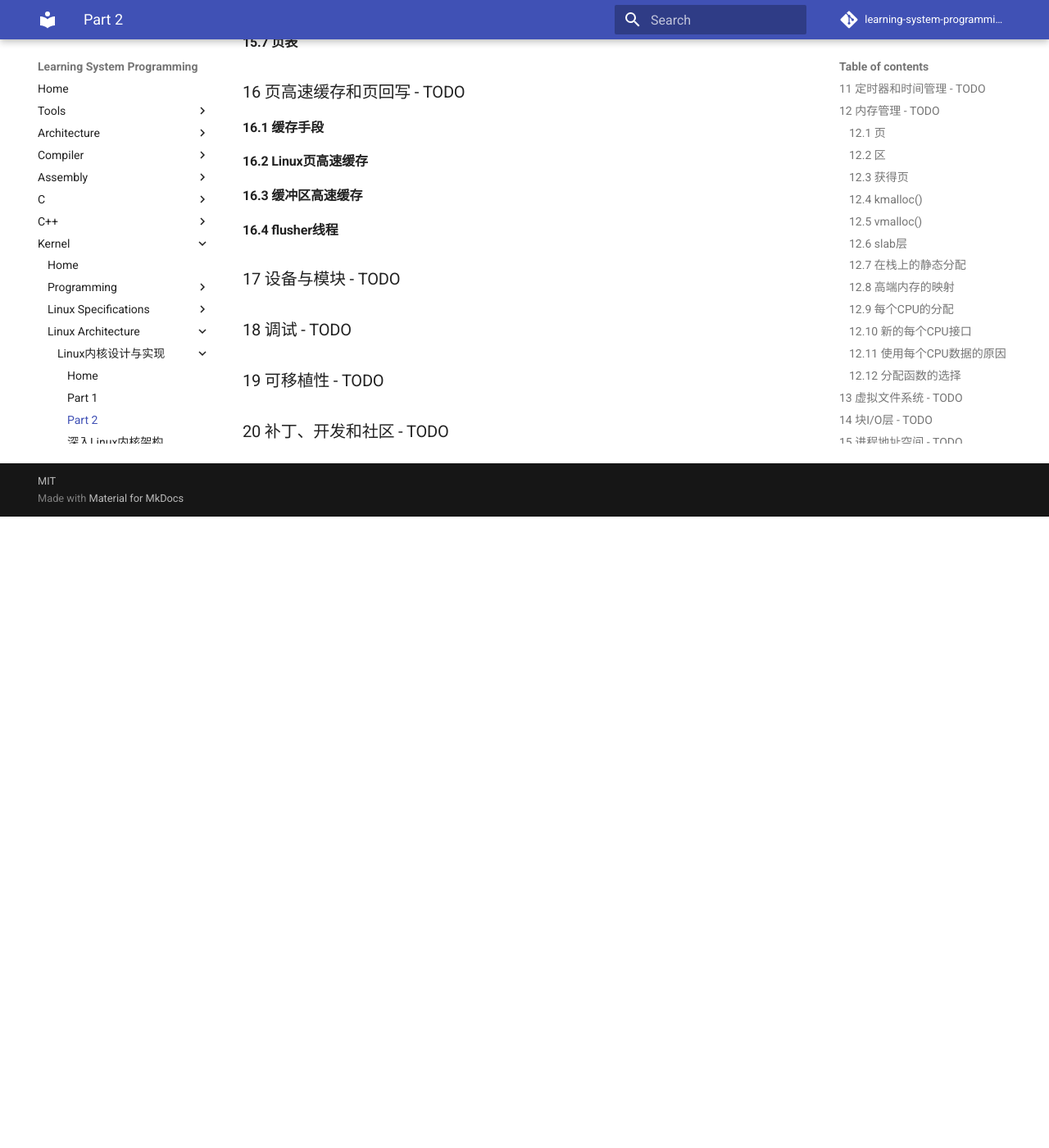
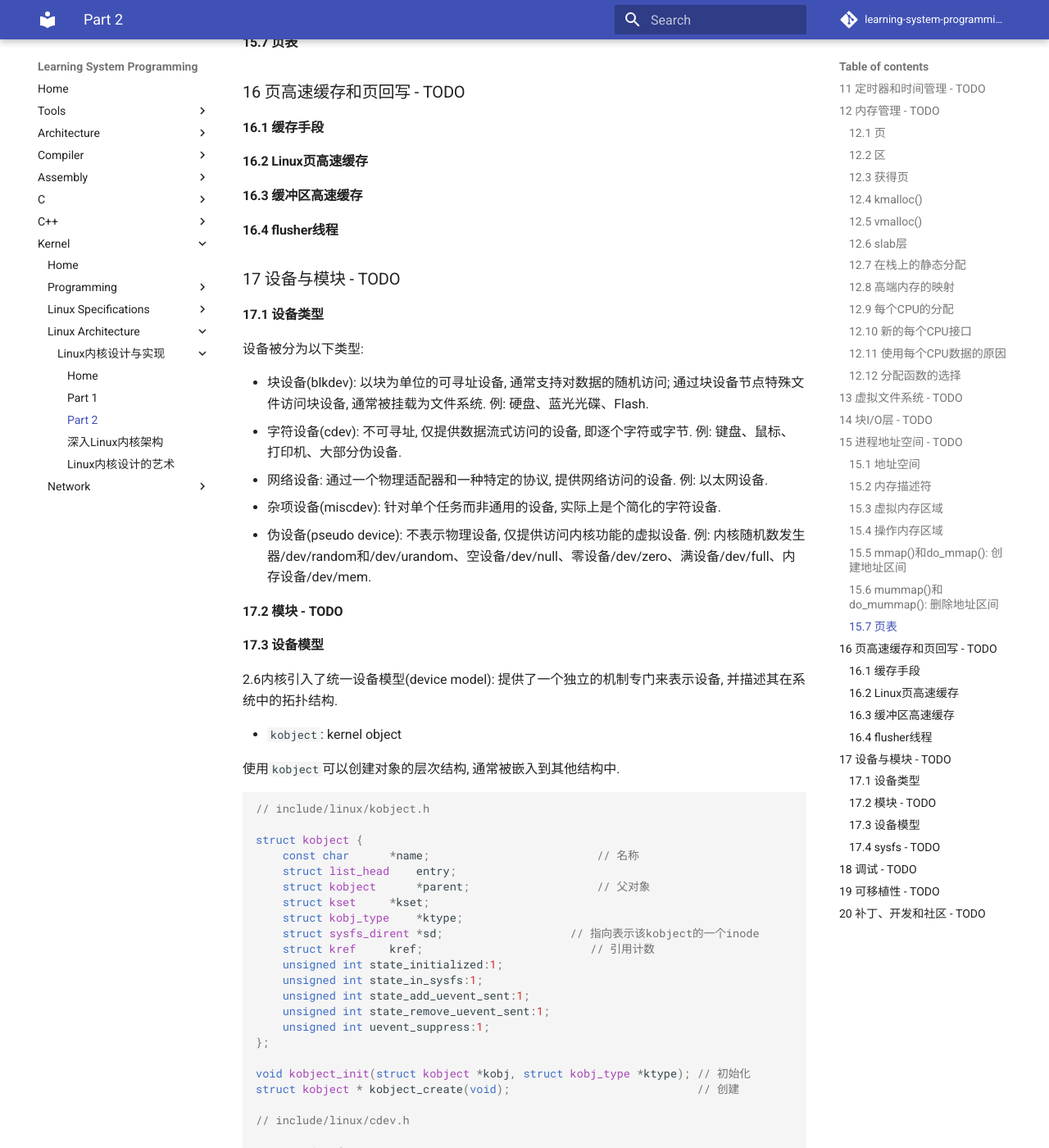
Before and after one commit to logself1988/learning-system-programming, an MkDocs documentation site: the page built from docs/kernel/linux-arch/kernel-dev/kernel-dev2.md, in a window 1280 px wide and 1400 px high, scrolled down 1183 px. Shown: the whole window at 82% size. Built offline with MkDocs 1.6.1 and Material for MkDocs 9.7.7, drawn with Linux system fonts in a browser that asks for light colours; comment, search, counter and statistics services are not loaded; before the commit the page ends 1813 px from its top, so only the background shows below that; some of the changed text lies outside the part shown.

Commit message:
[Linux] update docs: device model.

````diff
--- a/docs/kernel/linux-arch/kernel-dev/kernel-dev2.md
+++ b/docs/kernel/linux-arch/kernel-dev/kernel-dev2.md
@@ -36,6 +36,109 @@
 #### 16.4 flusher线程
 
 ### 17 设备与模块 - TODO
+
+#### 17.1 设备类型
+
+设备被分为以下类型:
+
+- 块设备(blkdev): 以块为单位的可寻址设备, 通常支持对数据的随机访问; 通过块设备节点特殊文件访问块设备, 通常被挂载为文件系统. 例: 硬盘、蓝光光碟、Flash.
+- 字符设备(cdev): 不可寻址, 仅提供数据流式访问的设备, 即逐个字符或字节. 例: 键盘、鼠标、打印机、大部分伪设备.
+- 网络设备: 通过一个物理适配器和一种特定的协议, 提供网络访问的设备. 例: 以太网设备.
+- 杂项设备(miscdev): 针对单个任务而非通用的设备, 实际上是个简化的字符设备.
+- 伪设备(pseudo device): 不表示物理设备, 仅提供访问内核功能的虚拟设备. 例: 内核随机数发生器/dev/random和/dev/urandom、空设备/dev/null、零设备/dev/zero、满设备/dev/full、内存设备/dev/mem.
+
+#### 17.2 模块 - TODO
+#### 17.3 设备模型
+
+2.6内核引入了统一设备模型(device model): 提供了一个独立的机制专门来表示设备, 并描述其在系统中的拓扑结构.
+
+- `kobject`: kernel object
+
+使用`kobject`可以创建对象的层次结构, 通常被嵌入到其他结构中.
+
+``` c
+// include/linux/kobject.h
+
+struct kobject {
+	const char		*name;                         // 名称
+	struct list_head	entry;
+	struct kobject		*parent;                   // 父对象
+	struct kset		*kset;
+	struct kobj_type	*ktype;
+	struct sysfs_dirent	*sd;                   // 指向表示该kobject的一个inode
+	struct kref		kref;                         // 引用计数
+	unsigned int state_initialized:1;
+	unsigned int state_in_sysfs:1;
+	unsigned int state_add_uevent_sent:1;
+	unsigned int state_remove_uevent_sent:1;
+	unsigned int uevent_suppress:1;
+};
+
+void kobject_init(struct kobject *kobj, struct kobj_type *ktype); // 初始化
+struct kobject * kobject_create(void);                            // 创建
+
+// include/linux/cdev.h
+
+struct cdev {
+	struct kobject kobj;                       // 被嵌入
+	struct module *owner;
+	const struct file_operations *ops;
+	struct list_head list;
+	dev_t dev;
+	unsigned int count;
+};
+```
+
+引用计数:
+
+``` c
+// include/linux/kref.h
+
+struct kref {
+	atomic_t refcount;
+};
+
+void kref_get(struct kref *kref);                                     // +1
+int kref_put(struct kref *kref, void (*release) (struct kref *kref)); // -1
+
+// include/linux/kobject.h
+
+struct kobject *kobject_get(struct kobject *kobj); // +1
+void kobject_put(struct kobject *kobj);            // -1
+```
+
+
+- `ktype`: kernel object type
+
+`ktype`用于描述一族`kobject`所具有的普遍特性.
+
+``` c
+// include/linux/kobject.h
+
+struct kobj_type {
+	void (*release)(struct kobject *kobj);     // 引用计数为0时的析构函数
+	const struct sysfs_ops *sysfs_ops;         // 指向描述sysfs文件读写特性的结构体
+	struct attribute **default_attrs;          // kobject相关的默认属性
+};
+```
+
+- `kset`
+
+`kset`是`kobject`对象的容器.
+
+``` c
+// include/linux/kobject.h
+
+struct kset {
+	struct list_head list;                     // 连接容器中所有kobject对象
+	spinlock_t list_lock;                      // 保护list
+	struct kobject kobj;                       // 该容器的kobject对象
+	const struct kset_uevent_ops *uevent_ops;  // 处理容器中kobject对象的热插拔操作
+};
+```
+
+#### 17.4 sysfs - TODO
+
 ### 18 调试 - TODO
 ### 19 可移植性 - TODO
 ### 20 补丁、开发和社区 - TODO
````
